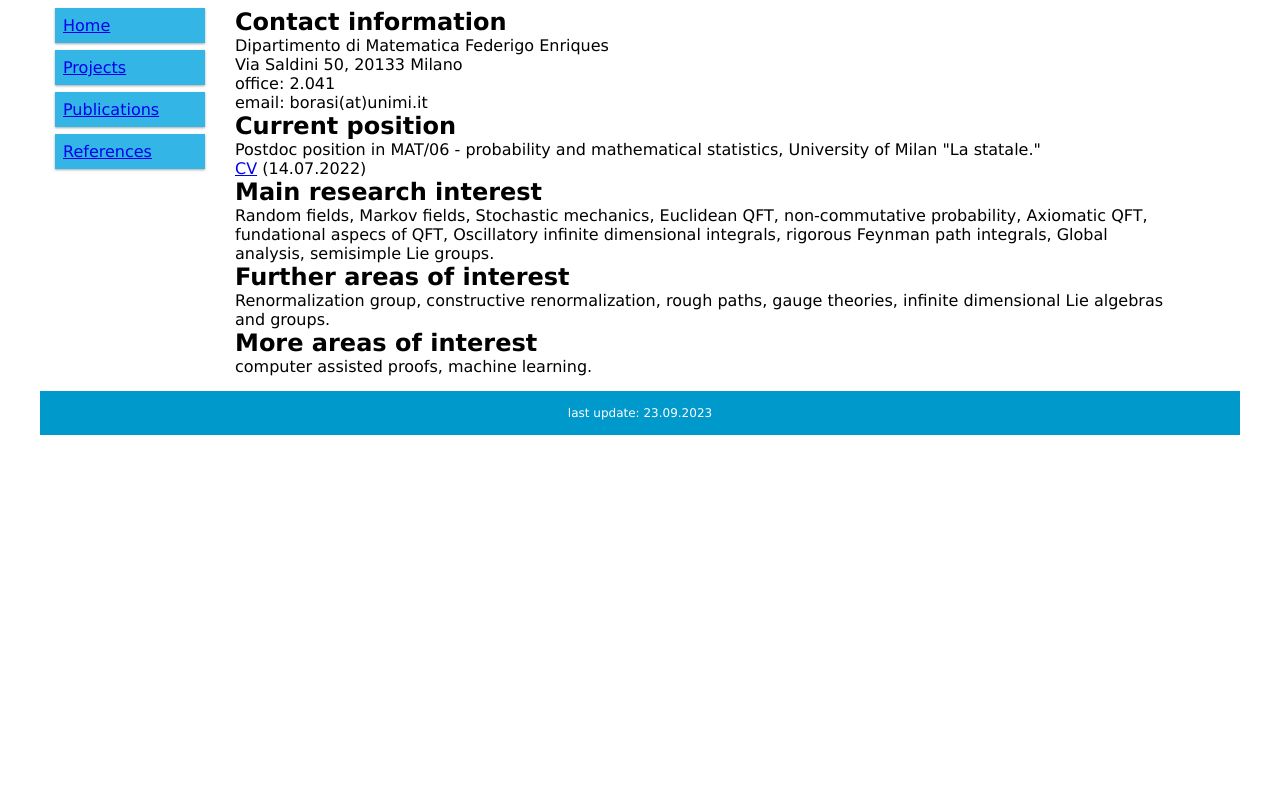
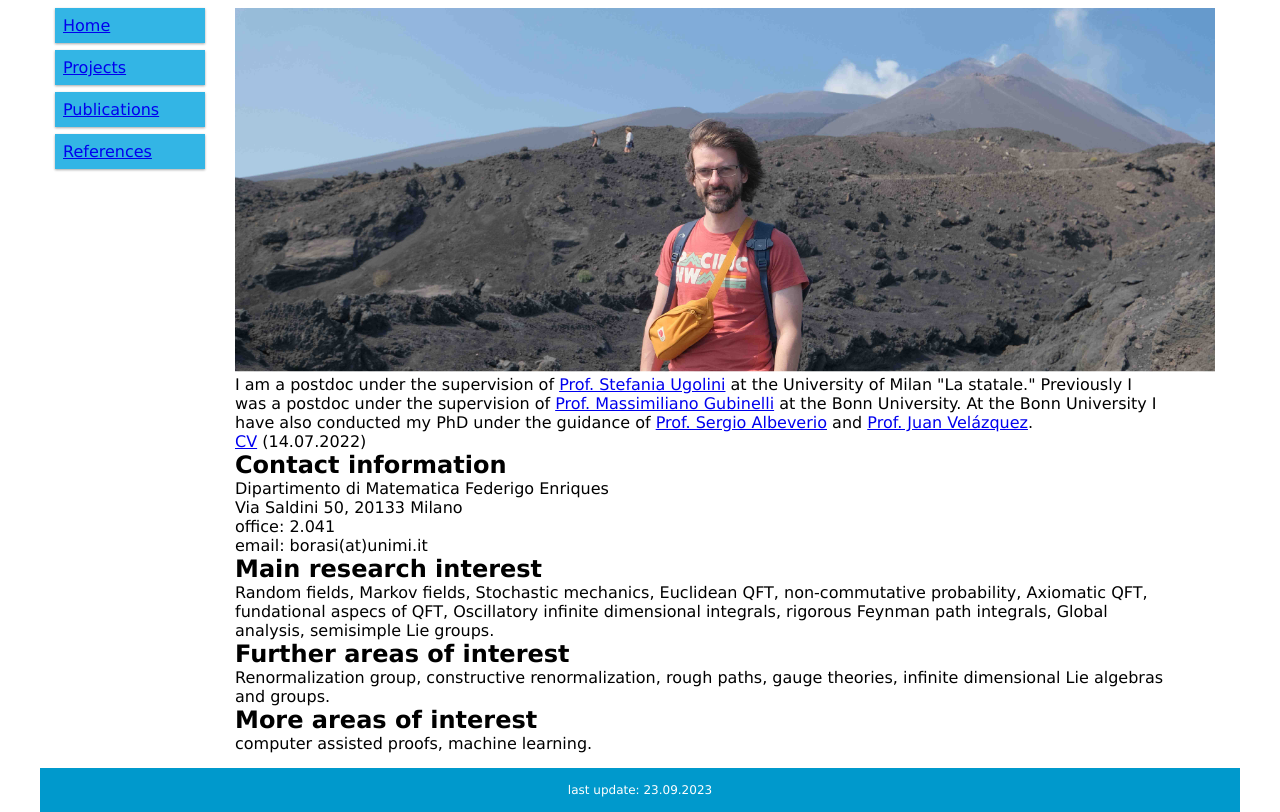
Before and after one commit to dpdq/dpdq.github.io, a plain HTML site: page index.html in a window 1280 px wide. Shown: the part 94-906 px from the top of the page. Before the commit the page ends 800 px from the top, so only its background shows below. Drawn offline with Linux system fonts and the light colour scheme.

Commit message:
version 0.1, added personal picture

```diff
--- a/index.html
+++ b/index.html
@@ -28,15 +28,20 @@
 
 
     <div class="col-6">
-	<h2>Contact information</h2>
+      <img src="images/photo.jpg" alt="personal picture" style="width:980px; clip-path: inset(140px 0px 150px 0px); margin: -140px 0px -150px 0px;">
+      <p>I am a postdoc under the supervision of <a href="http://users.mat.unimi.it/users/ugolini/" target="_blank">Prof. Stefania Ugolini</a>
+	<!-- in probability and mathematical statistics (MAT/06) -->
+	at the University of Milan "La statale."
+	Previously I was a postdoc under the supervision of <a href="https://www.maths.ox.ac.uk/people/massimiliano.gubinelli" target="_blank">Prof. Massimiliano Gubinelli</a> at the Bonn University.
+	At the Bonn University I have also conducted my PhD under the guidance of <a href="https://wt.iam.uni-bonn.de/albeverio/home/" target="_blank">Prof. Sergio Albeverio</a> and <a href="https://www.hcm.uni-bonn.de/people/faculty/profile/juan-j-velazquez/" target="_blank">Prof. Juan Velázquez</a>.</p>
+      <p><a href="documents/Borasi_CV_14-07-2022.pdf">CV</a> (14.07.2022)</p>
+
+      <h2>Contact information</h2>
 	<p>Dipartimento di Matematica Federigo Enriques</p>
 	<p>Via Saldini 50, 20133 Milano</p>
 	<p>office: 2.041</p>
 	<p>email: borasi(at)unimi.it</p>
 
-	<h2>Current position</h2>
-	<p>Postdoc position in MAT/06 - probability and mathematical statistics, University of Milan "La statale."</p>
-	<p><a href="documents/Borasi_CV_14-07-2022.pdf">CV</a> (14.07.2022)</p>
 	<h2>Main research interest</h2>
 	<p>Random fields, Markov fields, Stochastic mechanics, Euclidean QFT, non-commutative probability, Axiomatic QFT, fundational aspecs of QFT, Oscillatory infinite dimensional integrals, rigorous Feynman path integrals, Global analysis, semisimple Lie groups.</p>
 	<h2>Further areas of interest</h2>
```
Also changed, not shown: images/photo.jpg (added).
